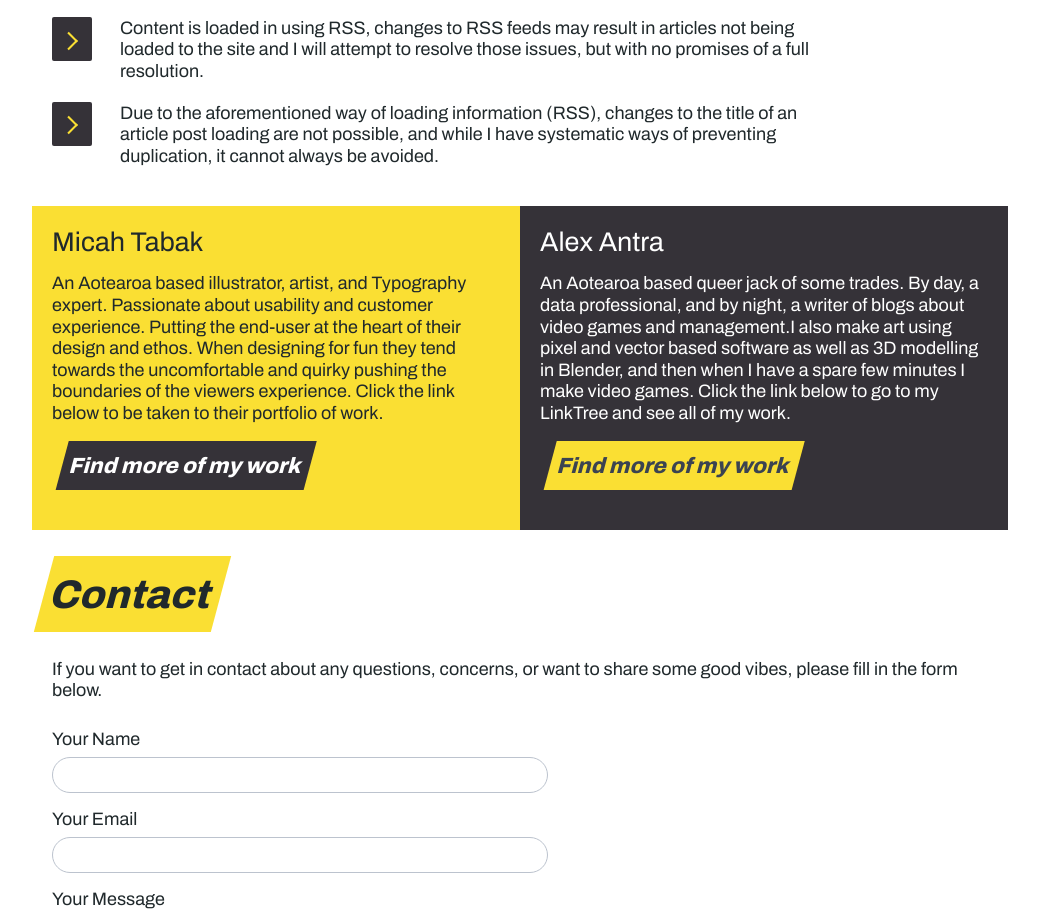
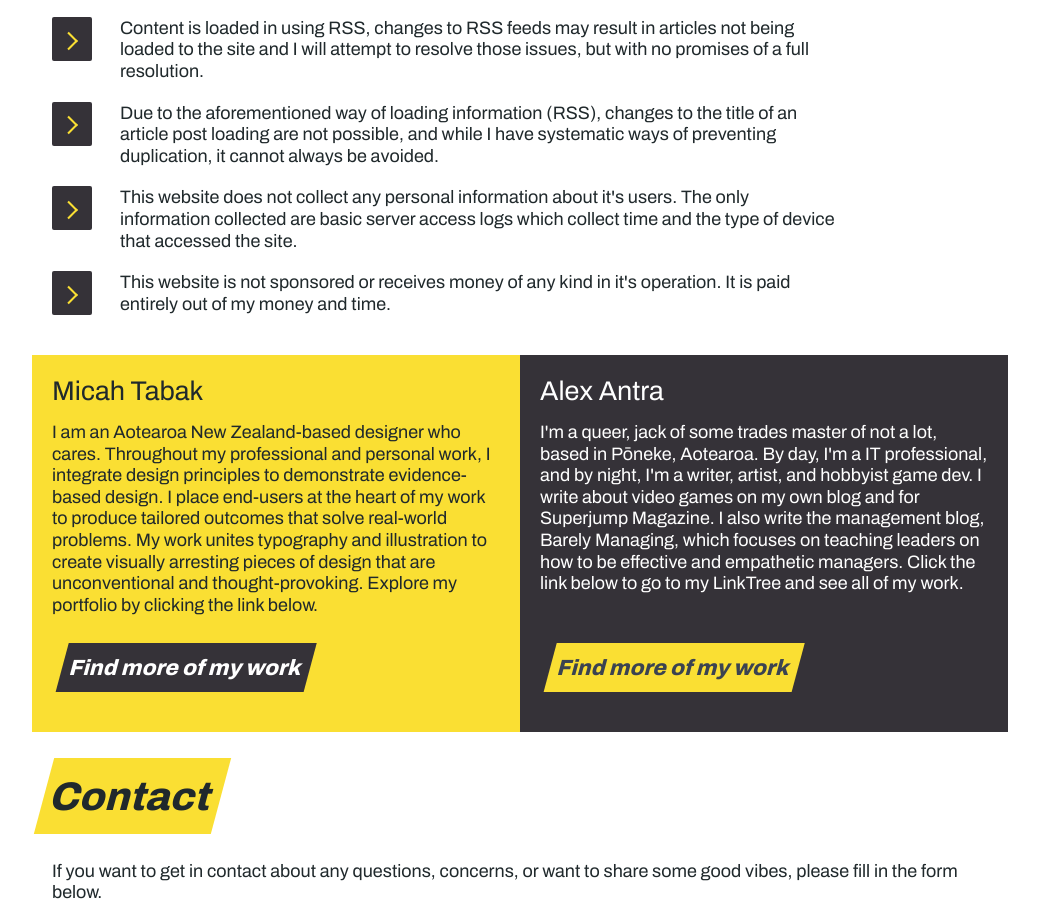
Before and after one commit to ronsoak/UL, a Django app: template contentfeed/templates/about.html in a window 1280 px wide. Shown: the part 2299-3210 px from the top of the page, without its empty margins (120-1159 px from the left). Run offline with Django 3.2, Linux system fonts and the light colour scheme; the template is opened without the code that fills it, so the values that code supplies are empty.

Commit message:
major overhaul of vote system and cleanup

```diff
--- a/contentfeed/static/CSS/custom.css
+++ b/contentfeed/static/CSS/custom.css
@@ -87,6 +87,7 @@
 /* -- -- Sizing       */
 /* -- -- -- -- -- --  */
 .w60{   width:60px              !important;}
+.h250{  min-height: 250px       !important;}
 /* -- -- -- -- -- --  */
 /* -- -- Colors       */
 /* -- -- -- -- -- --  */
--- /dev/null
+++ b/contentfeed/static/JS/vote.js
@@ -0,0 +1,15 @@
+async function upvote(item_id,session_id,csrf_t)
+{
+  item = item_id
+  session = session_id
+  csrf = csrf_t
+  const vote = new Request(
+    "/vote/"+item+"/"+session+"/",
+    {
+        method: 'POST',
+        headers: {'X-CSRFToken': csrf},
+        mode: 'same-origin' // Do not send CSRF token to another domain.
+    }
+  )
+  fetch(vote)
+}
--- a/contentfeed/templates/about.html
+++ b/contentfeed/templates/about.html
@@ -5,8 +5,8 @@
     <span class="bg-yellow fnt-extra px-1r">About</span>
   </div>
   <!-- hero -- -- -- -- -- -- -- -- -- -- -- -- -- -- -->
-  <div class="bg-yellow text-center fnt-i-bold p-2r fnt-1r">
-    <span>
+  <div class="bg-yellow text-center p-2r ">
+    <span class="fnt-i-bold fnt-1r">
       This site is dedicated to connecting those who write about video games,
       the games industry, and game development with more readers. It is my way
       of giving back to the community of writers whose words have moved me,
@@ -248,13 +248,46 @@
       </span>
     </div>
   </div>
+  <!-- Disc Point -->
+  <div class="columns mt-1r">
+    <!-- Left Col -->
+    <div class="column pl-1r w60 col-auto mr-1r">
+      <div id="small-box" class="bg-dark text-center">
+        <i class="icon icon-arrow-right text-primary"></i>
+      </div>
+    </div>
+    <!-- Right Col -->
+    <div class="column col-9">
+      <span>
+      This website does not collect any personal information about it's users. The only information collected are basic server access logs which collect time and the type of device that accessed the site.
+      </span>
+    </div>
+  </div>
+  <!-- Disc Point -->
+  <div class="columns mt-1r">
+    <!-- Left Col -->
+    <div class="column pl-1r w60 col-auto mr-1r">
+      <div id="small-box" class="bg-dark text-center">
+        <i class="icon icon-arrow-right text-primary"></i>
+      </div>
+    </div>
+    <!-- Right Col -->
+    <div class="column col-9">
+      <span>
+        This website is not sponsored or receives money of any kind in it's operation. It is paid entirely out of my money and time.
+      </span>
+    </div>
+  </div>
+
   <!-- Find more of our work -- -- -- -- -- -- -- -- -- -- -- -->
   <div class="columns mt-2r mb-2r">
     <div id="work-box" class="column bg-yellow p-1r">
+    <div class="h250">
       <h2>Micah Tabak</h2>
       <span>
-        An Aotearoa based illustrator, artist, and Typography expert. Passionate about usability and customer experience. Putting the end-user at the heart of their design and ethos. When designing for fun they tend towards the uncomfortable and quirky pushing the boundaries of the viewers experience. Click the link below to be taken to their portfolio of work.
+        I am an Aotearoa New Zealand-based designer who cares. Throughout my professional and personal work, I integrate design principles to demonstrate evidence-based design. I place end-users at the heart of my work to produce tailored outcomes that solve real-world problems. My work unites typography and illustration to create visually arresting pieces of design that are unconventional and thought-provoking. Explore my portfolio by clicking the link below.
       </span>
+    </div>
       <div id="header-medium">
         <a
           class="tdn"
@@ -265,10 +298,12 @@
       </div>
     </div>
     <div id="work-box" class="column bg-dark p-1r">
+    <div class="h250">
       <h2>Alex Antra</h2>
       <span class="pb-1r">
-        An Aotearoa based queer jack of some trades. By day, a data professional, and by night, a writer of blogs about video games and management.I also make art using pixel and vector based software as well as 3D modelling in Blender, and then when I have a spare few minutes I make video games. Click the link below to go to my LinkTree and see all of my work.
+        I'm a queer, jack of some trades master of not a lot, based in Pōneke, Aotearoa. By day, I'm a IT professional, and by night, I'm a writer, artist, and hobbyist game dev. I write about video games on my own blog and for Superjump Magazine. I also write the management blog, Barely Managing, which focuses on teaching leaders on how to be effective and empathetic managers. Click the link below to go to my LinkTree and see all of my work.
       </span>
+    </div>
       <div id="header-medium">
         <a
         class="tdn"
--- a/contentfeed/templates/standard.html
+++ b/contentfeed/templates/standard.html
@@ -18,6 +18,7 @@
     <script src="{% static 'JS/searchToggle.js' %}"></script>
     <script src="{% static 'JS/clickToggle.js' %}"></script>
     <script src="{% static 'JS/scrolltracker.js' %}"></script>
+    <script src="{% static 'JS/vote.js' %}"></script>
     <title>RECONNECT</title>
     <link rel="stylesheet" href="" />
   </head>
--- a/contentfeed/urls.py
+++ b/contentfeed/urls.py
@@ -11,8 +11,7 @@ urlpatterns = [
     path('sites',views.sites, name='sites'),
     path('search',views.search, name='search'),
     #function urls
-    path('itemclicked/<item_uid>/',views.ItemClicked,name='itemclicked'),
-    path('upvote/<item_uid>/',views.ItemUpvote,name='upvote'),
     path('feature/<item_uid>/',views.ItemFeatured,name='feature'),
-    path('hide/<item_uid>/',views.ItemHidden,name='hide')
+    path('hide/<item_uid>/',views.ItemHidden,name='hide'),
+    path('vote/<uuid:item_id>/<session_id>/',views.Vote,name='vote')
 ]
```
Also changed, not shown: contentfeed/templates/feed.html (+7 -3 lines), contentfeed/views.py (+15 -25 lines).
